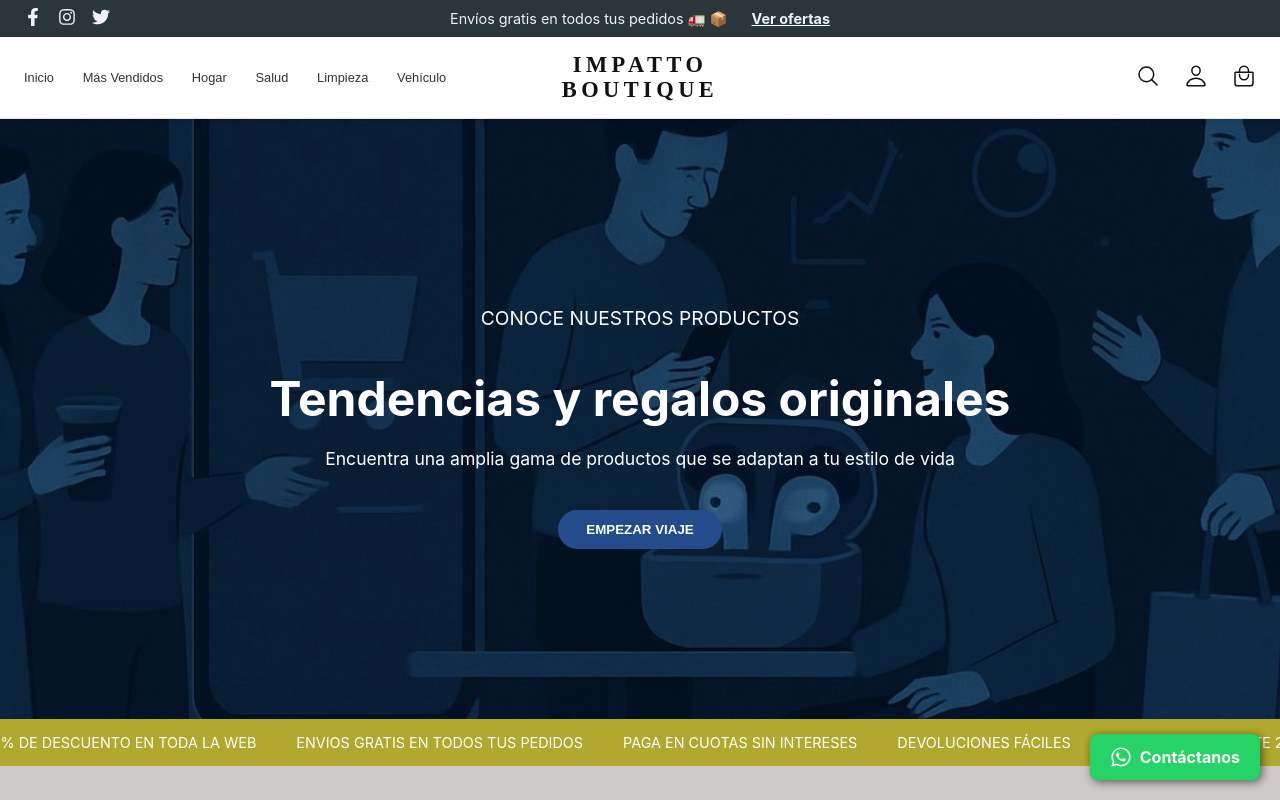
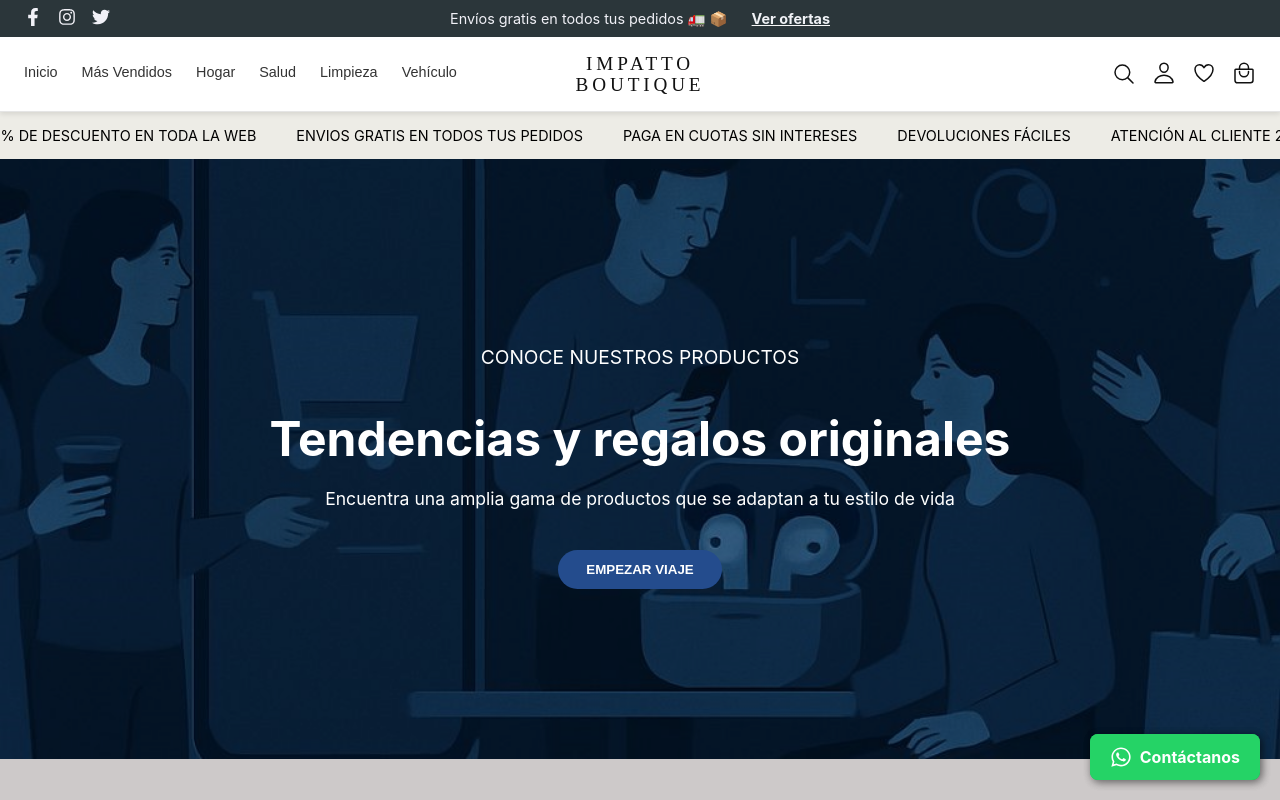
Before and after one commit to Javiermu97/impattopyproyect, a Next.js app: page / in a window 1280 px wide. Shown: the top 800 px of the page. Built offline with nearby package versions, Linux system fonts and the light colour scheme.

Commit message:
descripcion del cambio

```diff
--- a/app/components/Navbar.module.css
+++ b/app/components/Navbar.module.css
@@ -1,7 +1,4 @@
-/* ========================================================= */
-/* ===== ESTILOS BASE (COMÚN A MÓVIL Y ESCRITORIO) ===== */
-/* ========================================================= */
-
+/* Estilo base de la barra de navegación */
 .navbar {
   display: flex;
   align-items: center;
@@ -15,49 +12,28 @@
 .left, .right {
   display: flex;
   align-items: center;
-  gap: 1.5rem;
+  gap: 1rem; /* Espacio reducido para que quepan más íconos */
   flex: 1;
 }
-
 .right {
   justify-content: flex-end;
 }
-
 .logo {
-  flex-shrink: 0;
-  padding: 0 2rem;
   text-align: center;
+  line-height: 1.1;
 }
-
 .logo a {
   font-family: "Times New Roman", Times, serif;
-  font-size: 1.4rem;
-  font-weight: 700;
+  font-size: 1.2rem;
+  font-weight: 400;
   letter-spacing: 0.2em;
   text-transform: uppercase;
   color: #111;
-  text-decoration: none; /* CORRECCIÓN 1: Sin subrayado */
-  line-height: 1.1;
+  text-decoration: none;
 }
-
-.logo a:hover {
-  text-decoration: none; /* CORRECCIÓN 1: Asegura que no haya subrayado en hover */
-}
-
-.iconBtn {
-  background: transparent;
-  border: none;
-  padding: 0;
-  cursor: pointer;
-  color: inherit;
-}
-.iconBtn:hover {
-  opacity: 0.7;
-}
-
-.cartIconContainer {
-  position: relative;
-}
+.iconBtn { background: transparent; border: none; padding: 0; cursor: pointer; color: inherit; }
+.iconBtn:hover { opacity: 0.7; }
+.cartIconContainer { position: relative; }
 .cartBadge {
   position: absolute;
   top: -5px;
@@ -67,7 +43,6 @@
   border-radius: 50%;
   padding: 2px 5px;
   font-size: 0.7rem;
-  line-height: 1;
   font-weight: bold;
 }
 
@@ -75,77 +50,71 @@
 /* ===== LÓGICA RESPONSIVE (MÓVIL vs ESCRITORIO) ===== */
 /* ========================================================= */
 
+/* --- Para MÓVIL Y TABLET (hasta 1024px) --- */
+@media (max-width: 1024px) {
+  .navbar {
+    position: relative;
+  }
+  .logo {
+    position: absolute;
+    left: 50%;
+    transform: translateX(-50%);
+  }
+  .left {
+    justify-content: flex-start;
+  }
+  .right {
+    justify-content: flex-end;
+  }
+
+  .navLinks { display: none; }
+  .menuBtn { display: flex; color: #111; background: transparent; border: none; padding: 0; cursor: pointer; }
+
+  /* LÓGICA PARA MOSTRAR/OCULTAR ÍCONO DE BÚSQUEDA */
+  .searchIconDesktop { display: none; }
+  .searchIconMobile { display: flex; }
+}
+
 /* --- Para ESCRITORIO (más de 1024px) --- */
 @media (min-width: 1025px) {
-  .menuBtn {
-    display: none;
-  }
-
-  .navLinks {
-    display: flex;
-    gap: 1.8rem;
-  }
-
+  .menuBtn { display: none; }
+  .navLinks { display: flex; gap: 1.5rem; }
   .navLink {
     font-family: Arial, Helvetica, sans-serif;
     color: #333;
     font-weight: 400;
     text-decoration: none;
-    font-size: 0.8em;
+    font-size: 0.9em;
     text-transform: none;
     white-space: nowrap;
     position: relative;
-    padding-bottom: 0; /* Ya no se necesita espacio para la línea */
+    padding-bottom: 5px;
     transition: color 0.3s ease;
   }
   .navLink:hover, .navLink.active {
     color: #000;
   }
-
-  /* CORRECCIÓN 2: Elimina por completo el subrayado */
   .navLink::after {
-    display: none;
+    content: '';
+    position: absolute;
+    width: 0;
+    height: 1px;
+    background-color: #ccc;
+    bottom: 0;
+    left: 50%;
+    transform: translateX(-50%);
+    transition: width 0.3s ease-in-out;
+  }
+  .navLink:hover::after, .navLink.active::after {
+    width: 100%;
   }
 
-  .mobileNavLinks {
-    display: none;
-  }
+  /* LÓGICA PARA MOSTRAR/OCULTAR ÍCONO DE BÚSQUEDA */
+  .searchIconDesktop { display: flex; }
+  .searchIconMobile { display: none; }
 }
 
-/* --- Para MÓVIL Y TABLET (hasta 1024px) --- */
-@media (max-width: 1024px) {
-  /* --- CORRECCIÓN PARA CENTRAR EL LOGO EN MÓVIL --- */
-  .navbar {
-    position: relative; /* Activa el contexto para el posicionamiento */
-    justify-content: space-between;
-  }
-  .logo {
-    position: absolute; /* Saca el logo del flujo normal */
-    left: 40%; /* Lo posiciona en el centro exacto */
-    transform: translateX(-50%); /* Ajusta para centrarlo perfectamente */
-  }
-  .left {
-    justify-content: flex-start; /* Asegura que el menú quede a la izquierda */
-  }
-  .right {
-    justify-content: flex-end; /* Asegura que los íconos queden a la derecha */
-  }
-  /* --- FIN DE LA CORRECCIÓN --- */
-
-  .navLinks {
-    display: none;
-  }
-
-  .menuBtn {
-    display: flex;
-    color: #111;
-    background: transparent;
-    border: none;
-    padding: 0;
-    cursor: pointer;
-  }
-
-  /* Estilos para el Menú Desplegable (Slide-out) */
+/* --- Estilos para el MENÚ DESPLEGABLE (que se abre en móvil) --- */
 .mobileNavLinks {
   display: flex;
   position: fixed;
@@ -176,4 +145,3 @@
   text-decoration: none;
   text-transform: uppercase;
 }
-}
--- a/app/components/Navbar.tsx
+++ b/app/components/Navbar.tsx
@@ -5,7 +5,7 @@ import { usePathname } from 'next/navigation';
 import { useState, useEffect } from 'react';
 import styles from './Navbar.module.css';
 import { useCart } from '@/app/context/CartContext';
-import { IoMenuOutline, IoSearchOutline, IoPersonOutline, IoBagHandleOutline } from 'react-icons/io5';
+import { IoMenuOutline, IoSearchOutline, IoPersonOutline, IoHeartOutline, IoBagHandleOutline } from 'react-icons/io5';
 
 interface CartItem {
   quantity: number;
@@ -34,9 +34,14 @@ const Navbar = () => {
   return (
     <>
       <div className={styles.navbar}>
+        {/* Lado Izquierdo */}
         <div className={styles.left}>
           <button className={styles.menuBtn} onClick={() => setIsMenuOpen(!isMenuOpen)} aria-label="Abrir menú">
-            <IoMenuOutline size={32} /> {/* <-- Tamaño aumentado */}
+            <IoMenuOutline size={32} />
+          </button>
+          {/* Ícono de búsqueda PARA MÓVIL */}
+          <button className={`${styles.iconBtn} ${styles.searchIconMobile}`} aria-label="Buscar">
+            <IoSearchOutline size={24} />
           </button>
           <nav className={styles.navLinks}>
             {navLinks.map(link => (
@@ -47,20 +52,25 @@ const Navbar = () => {
           </nav>
         </div>
 
-        {/* Centro: Logo de dos líneas */}
+        {/* Centro: Logo */}
         <div className={styles.logo}>
           <Link href="/">
             IMPATTO <br /> BOUTIQUE
           </Link>
         </div>
 
-        {/* Lado Derecho: Íconos */}
+        {/* Lado Derecho */}
         <div className={styles.right}>
-          <button className={styles.iconBtn} aria-label="Buscar">
+          {/* Ícono de búsqueda PARA ESCRITORIO */}
+          <button className={`${styles.iconBtn} ${styles.searchIconDesktop}`} aria-label="Buscar">
             <IoSearchOutline size={24} />
           </button>
           <button className={styles.iconBtn} aria-label="Perfil">
             <IoPersonOutline size={24} />
+          </button>
+          {/* NUEVO ÍCONO DE CORAZÓN */}
+          <button className={styles.iconBtn} aria-label="Lista de deseos">
+            <IoHeartOutline size={24} />
           </button>
           <button className={`${styles.iconBtn} ${styles.cartIconContainer}`} aria-label="Carrito" onClick={openCart}>
             <IoBagHandleOutline size={24} />
@@ -69,7 +79,7 @@ const Navbar = () => {
         </div>
       </div>
 
-      {/* Menú Desplegable para Móvil (Slide-out) */}
+      {/* Menú Desplegable para Móvil */}
       <nav className={`${styles.mobileNavLinks} ${isMenuOpen ? styles.open : ''}`}>
         {navLinks.map(link => (
           <Link key={link.href} href={link.href} className={styles.mobileNavLink}>
--- a/app/globals.css
+++ b/app/globals.css
@@ -30,7 +30,7 @@ button { cursor: pointer; border: none; padding: 10px 20px; border-radius: 5px;
 .hero-content p { font-size: 1.1em; line-height: 1.5; }
 
 /* Carrusel Inferior con Animación CSS */
-.franja-descuento { background-color: #b0a82f; color: white; padding: 15px 0; overflow: hidden; white-space: nowrap; position: relative; }
+.franja-descuento { background-color: #edece6ec; color: black; padding: 15px 0; overflow: hidden; white-space: nowrap; position: relative; }
 .cinta { display: flex; width: fit-content; animation: scroll-left 30s linear infinite; }
 .scroll-text { display: flex; align-items: center; gap: 40px; padding-right: 40px; }
 .scroll-text span { font-size: 0.9em; text-transform: uppercase; min-width: fit-content; }
--- a/app/page.tsx
+++ b/app/page.tsx
@@ -55,6 +55,8 @@ export default function HomePage() {
 
   return (
     <>
+      {/* Carrusel Inferior */}
+      <CarruselInferior />
       {/* Hero Section */}
       <section className="hero-section">
         <div className="hero-content">
@@ -67,12 +69,11 @@ export default function HomePage() {
         </div>
       </section>
 
-      {/* Carrusel Inferior */}
-      <CarruselInferior />
+
 
       {/* Promociones Únicas Section */}
       <section className="products-section products-section-gray">
-        <h2 className="section-title">🔥Promociones Únicas <span role="img" aria-label="fire">🔥</span></h2>
+        <h2 className="section-title">🔥Especial de la Semana <span role="img" aria-label="fire">🔥</span></h2>
         <div className="product-grid-shop columns-4">
           {trendingProducts.map(product => (
             <Link key={product.id} href={`/products/${product.id}?category=mas-vendidos`} className="shop-product-card-link">
@@ -98,8 +99,8 @@ export default function HomePage() {
 
       {/* Lanzamientos Section */}
       <section className="products-section">
-        <h2 className="section-title">LANZAMIENTOS</h2>
-        <h3 className="section-subtitle">Diseñados Para Tu Hogar <span role="img" aria-label="house">🏠</span></h3>
+        <h2 className="section-title">Confort y Diseño</h2>
+        <h3 className="section-subtitle"> Hechos para tu hogar <span role="img" aria-label="house">🏠</span></h3>
         <div className="product-grid-shop columns-4">
           {[
             { id: 5, name: 'Sink Organizer', price: 'Gs. 139.000', oldPrice: 'Gs. 269.000', imageUrl: '/product5.png', imageUrl2: '/product6.png', offer: true },
@@ -157,23 +158,23 @@ export default function HomePage() {
         <div className="info-banner-container">
           <div className="info-banner-item">
             <div className="info-icon">🚚</div>
-            <h3>Envíos gratis</h3>
-            <p>Envíos en 24/48hrs disponible a todo el País</p>
+            <h3>Envío Exprés Gratis</h3>
+            <p>A todo el país en 24/48 hs</p>
           </div>
           <div className="info-banner-item">
             <div className="info-icon">🌿</div>
-            <h3>Empresa sustentable</h3>
-            <p>Priorizamos la sustentabilidad con el medio ambiente</p>
+            <h3>Sustentable & Responsable</h3>
+            <p>Comprá cuidando el planeta</p>
           </div>
           <div className="info-banner-item">
             <div className="info-icon">💵</div>
-            <h3>Pagá al recibir</h3>
+            <h3>Pagá Fácil</h3>
             <p>Ofrecemos el pago contra entrega</p>
           </div>
           <div className="info-banner-item">
             <div className="info-icon">💬</div>
-            <h3>Atención al cliente</h3>
-            <p>Disponible 8:30 a 18:00hs vía WhatsApp</p>
+            <h3>Soporte Directo</h3>
+            <p>WhatsApp 8:30 a 18:00 hsWhatsApp 8:30 a 18:00 hs</p>
           </div>
         </div>
       </section>
```
Lines whose indentation alone changed are shown as unchanged.
